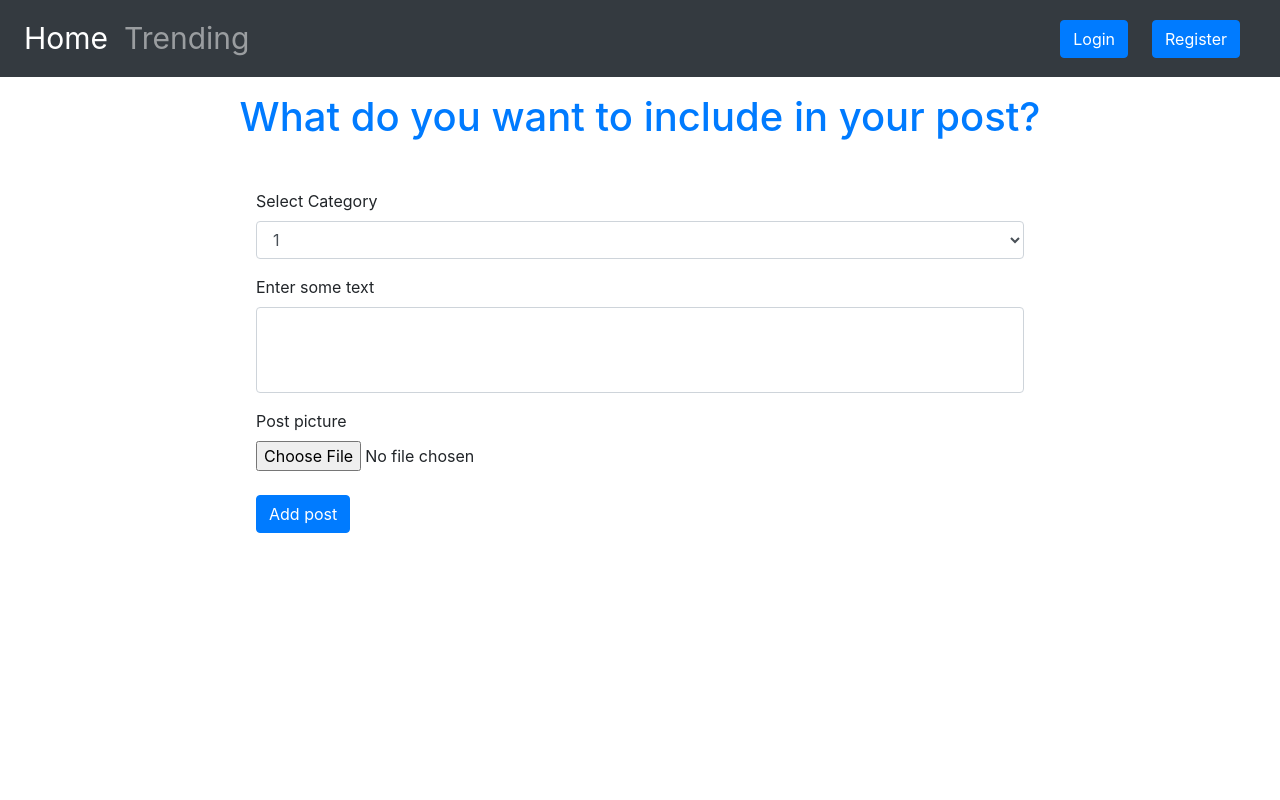
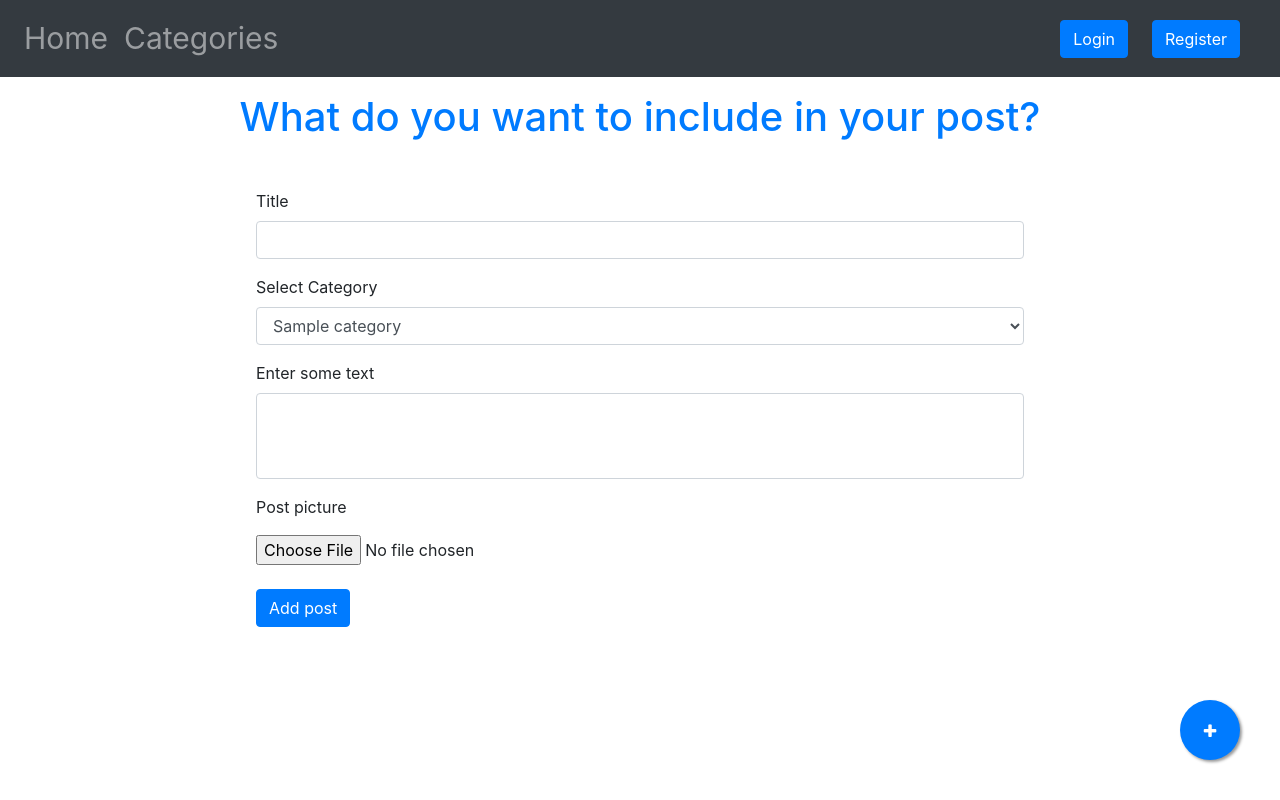
Before and after one commit to AndreiAvram123/Social-media-website, a PHP site: page /AddPost.php in a window 1280 px wide. Run offline with PHP 8.4, Linux system fonts and the light colour scheme; tables that the repository leaves empty or names only in its code hold one stand-in row (values such as "Sample post").

Commit message:
-now you can add posts -images are encrypted once they reach the database -posts are now redefined as belonging to a certain category

```diff
--- a/AddPost.php
+++ b/AddPost.php
@@ -1,9 +1,51 @@
 <?php
+require "DB.php";
 include "structure/AddPost.phtml";
 
-if(isset($_POST["addPostButton"])){
-    $postCategory = $_POST["postCategory"];
-    $postText = $_POST["postText"];
-   echo $_FILES["fileToUpload"]["name"];
+if (isset($_POST["addPostButton"])) {
+    $postTitle = $_POST["postTitle"];
+    $postCategoryName = $_POST["postCategory"];
+    $postContent = $_POST["postContent"];
+    $postDate = date('Y/m/d');
+    $postAuthor = "unknown";
+
+    $postImage = $_FILES["fileToUpload"]["name"];
+    $target_dir = "images/";
+    $imageFileType = strtolower(pathinfo($postImage, PATHINFO_EXTENSION));
+
+    if (uploadFile($postImage, $target_dir)) {
+       $post = new Post($postAuthor,$postTitle,$postDate,$postContent,
+           $postCategoryName, md5($postImage) . '.' . $imageFileType);
+       insertPostToDatabase($post);
+    }
+
 }
+
+function uploadFile($target_file, $target_dir)
+{
+    $imageFileType = strtolower(pathinfo($target_file, PATHINFO_EXTENSION));
+    $check = getimagesize($_FILES["fileToUpload"]["tmp_name"]);
+    if (!$check) {
+        //fake image
+        return false;
+    }
+
+    if ($imageFileType != "jpg" && $imageFileType != "png" && $imageFileType != "jpeg") {
+        return false;
+    }
+    // Check file size > 5mb
+    if ($_FILES["fileToUpload"]["size"] > 5000000) {
+        echo "Sorry, your file is too large.";
+        return false;
+    }
+    //encrypt the image name and then add the extension
+    $targetLocation = $target_dir . md5($target_file) . '.' . $imageFileType;
+    if (move_uploaded_file($_FILES["fileToUpload"]["tmp_name"], $targetLocation)) {
+        return true;
+    } else {
+        return false;
+    }
+
+}
+
 ?>
--- /dev/null
+++ b/Categories.php
@@ -0,0 +1,5 @@
+<?php
+global $currentPage;
+ $currentPage ="Categories.php";
+ require "structure/Categories.phtml";
+?>
--- a/DB.php
+++ b/DB.php
@@ -1,4 +1,6 @@
-<?php require "Post.php";
+<?php require "data/Post.php";
+      require "data/Category.php";
+
 $host = 'localhost';
 $username = 'root';
 $password = '';
@@ -13,7 +15,7 @@ function getAllPosts()
     $posts = array();
     while ($row = mysqli_fetch_assoc($result)) {
         $post = new Post($row['post_author'], $row['post_title']
-            , $row['post_date'], $row['post_content']);
+            , $row['post_date'], $row['post_content'],$row['post_category_name'],$row['post_image']);
         $posts[] = $post;
     }
     return $posts;
@@ -49,6 +51,7 @@ function getErrorMessagesSignUpForm()
 
     return "";
 }
+
 function getErrorMessageFromSignIn()
 {
     $username = $_POST['emailSignIn'];
@@ -61,6 +64,7 @@ function getErrorMessageFromSignIn()
     }
     return "";
 }
+
 function createUser()
 {
     global  $warningMessage;
@@ -79,12 +83,13 @@ function createUser()
     }
     return false;
 }
+
 function addUserDataToDatabase($username, $email, $password, $creationDate)
 {
 
-    $QUERY = "INSERT INTO USERS VALUES(NULL,'$username','$email','$password','$creationDate') ";
+    $query = "INSERT INTO USERS VALUES(NULL,'$username','$email','$password','$creationDate') ";
     global $connection;
-    return mysqli_query($connection, $QUERY);
+    return mysqli_query($connection, $query);
 }
 
 function addUserDataToSession($username, $email, $password, $creationDate)
@@ -130,7 +135,6 @@ function loginUser()
     return false;
 }
 
-
 function getUserFromDatabase($email){
    $query = "SELECT * FROM users WHERE email = '$email'";
    global  $connection;
@@ -146,4 +150,30 @@ function getUserFromDatabase($email){
    return null;
 }
 
+function getAllCategories(){
+    global $connection;
+    $query = "SELECT * FROM categories";
+    $categories = array();
+    $result = mysqli_query($connection,$query);
+    while($row = mysqli_fetch_assoc($result)){
+         $category = new Category($row['category_name'],$row['category_image']);
+         $categories[] = $category;
+    }
+    return $categories;
+}
+
+function insertPostToDatabase($post){
+    global $connection;
+    $postAuthor = $post-> getAuthorName();
+    $postTitle = $post ->getPostTitle();
+    $postDate = $post ->getPostDate();
+    $postContent = $post ->getPostContent();
+    $postCategoryName = $post ->getPostCategoryName();
+    $postImage = $post ->getPostImage();
+    $query = "INSERT INTO forum_posts VALUES (NULL,'$postAuthor','$postTitle','$postContent',
+    '$postCategoryName','$postDate','$postImage')";
+     $result  = mysqli_query($connection,$query);
+     return $result;
+}
+
 ?>
--- /dev/null
+++ b/data/Category.php
@@ -0,0 +1,32 @@
+<?php
+
+class Category
+{
+
+   private $categoryName;
+   private $categoryImage;
+
+    /**
+     * Category constructor.
+     * @param $categoryName
+     * @param $categoryImage
+     */
+    public function __construct($categoryName, $categoryImage)
+    {
+        $this->categoryName = $categoryName;
+        $this->categoryImage = $categoryImage;
+    }
+
+
+    public function getCategoryName()
+    {
+        return $this->categoryName;
+    }
+ public function getCategoryImage()
+    {
+        return $this->categoryImage;
+    }
+
+
+
+}
--- a/Post.php
+++ b/data/Post.php
@@ -1,11 +1,12 @@
 <?php
-
 class Post
 {
-  public $authorName;
-  public $postTitle;
-  public $postDate;
-  public $postContent;
+  private $authorName;
+  private $postTitle;
+  private $postDate;
+  private $postContent;
+  private $postImage;
+  private $postCategoryName;
 
     /**
      * Post constructor.
@@ -13,46 +14,60 @@ class Post
      * @param $postTitle
      * @param $postDate
      * @param $postContent
+     * @param $postCategoryName
+     * @param $postImage
      */
-    public function __construct($authorName, $postTitle, $postDate, $postContent)
+    public function __construct($authorName, $postTitle, $postDate, $postContent,$postCategoryName,$postImage)
     {
         $this->authorName = $authorName;
         $this->postTitle = $postTitle;
         $this->postDate = $postDate;
         $this->postContent = $postContent;
+        $this->postCategoryName = $postCategoryName;
+        $this->postImage = $postImage;
+
     }
 
     /**
      * @return mixed
      */
+    public function getPostCategoryName()
+    {
+        return $this->postCategoryName;
+    }
+
+
     public function getAuthorName()
     {
         return $this->authorName;
     }
 
-    /**
-     * @return mixed
-     */
+
     public function getPostTitle()
     {
         return $this->postTitle;
     }
 
-    /**
-     * @return mixed
-     */
+
     public function getPostDate()
     {
         return $this->postDate;
     }
 
-    /**
-     * @return mixed
-     */
+
     public function getPostContent()
     {
         return $this->postContent;
     }
 
+    /**
+     * @return mixed
+     */
+    public function getPostImage()
+    {
+        return $this->postImage;
+    }
+
+
 
 }
--- a/index.php
+++ b/index.php
@@ -1,6 +1,10 @@
 <?php require_once "DB.php";
 session_start();
 global $warningMessage;
+global $currentPage;
+global $categories;
+$categories = getAllCategories();
+$currentPage = "index.php";
 $warningMessage = "";
 
 if(isset($_POST['signOutButton'])){
--- a/structure/AddPost.phtml
+++ b/structure/AddPost.phtml
@@ -4,23 +4,32 @@
 <h1 class="page-title text-center mt-3">What do you want to include in your post?</h1>
 <div class="centered-container" >
 <form class="mt-5" method="post" action="AddPost.php" enctype="multipart/form-data">
-    <div class="form-group">
+
+    <div class="mt-3">
+        <label>Title</label>
+        <div class="input-group " >
+            <input type="text" name="postTitle" class="form-control"
+                   aria-describedby="inputGroup-sizing-default">
+        </div>
+    </div>
+
+    <div class="form-group mt-3">
         <label for="exampleFormControlSelect1">Select Category</label>
         <select class="form-control" name="postCategory">
-            <option>1</option>
-            <option>2</option>
-            <option>3</option>
-            <option>4</option>
-            <option>5</option>
+            <?php
+            foreach(getAllCategories() as $category){
+                echo '<option>'.$category ->getCategoryName().'</option>';
+            }
+            ?>
         </select>
     </div>
     <div class="form-group">
         <label >Enter some text</label>
-        <textarea class="form-control text-area" name="postText" rows="3" ></textarea>
+        <textarea class="form-control text-area" name="postContent" rows="3" ></textarea>
     </div>
 
     <div class="mt-3">
-        <span>Post picture</span>
+        <label>Post picture</label>
         <div class="custom-file mt-2">
             <input type="file" name="fileToUpload" id="fileToUpload" >
         </div>
--- a/structure/Header.phtml
+++ b/structure/Header.phtml
@@ -5,7 +5,7 @@
     <link rel="stylesheet" href="css/myCSS.css">
     <link rel="stylesheet" href="https://cdnjs.cloudflare.com/ajax/libs/font-awesome/4.7.0/css/font-awesome.min.css">
     <!-- Compiled and minified CSS -->
-        <script src="https://code.jquery.com/jquery-3.3.1.slim.min.js"
+    <script src="https://code.jquery.com/jquery-3.3.1.slim.min.js"
             integrity="sha384-q8i/X+965DzO0rT7abK41JStQIAqVgRVzpbzo5smXKp4YfRvH+8abtTE1Pi6jizo"
             crossorigin="anonymous"></script>
     <script src="https://cdnjs.cloudflare.com/ajax/libs/popper.js/1.14.7/umd/popper.min.js"
@@ -23,18 +23,32 @@
 
         <div class="collapse navbar-collapse">
             <ul class="navbar-nav mr-auto">
-                <li class="nav-item active">
-                    <a class="nav-link" href="index.php" id="home">Home <span class="sr-only">(current)</span></a>
+                <?php
+                global $currentPage;
+                if ($currentPage == "index.php") {
+                    echo '<li class="nav-item active">';
+                } else {
+                    echo '<li class="nav-item">';
+                }
+                ?>
+                <a class="nav-link" href="index.php" id="home">Home <span class="sr-only">(current)</span></a>
                 </li>
-                <li class="nav-item">
-                    <a class="nav-link" href="#">Trending</a>
+                <?php
+                if ($currentPage == "Categories.php") {
+                    echo '<li class="nav-item active">';
+                } else {
+                    echo '<li class="nav-item">';
+                }
+
+                ?>
+                <a class="nav-link" href="Categories.php">Categories</a>
                 </li>
             </ul>
 
             <?php
             if (isset($_SESSION['Username'])) {
                 $isUserLoggedIn = true;
-            }else{
+            } else {
                 $isUserLoggedIn = false;
             }
 
@@ -49,10 +63,13 @@
                 include "RegisterModal.phtml";
 
             }
-
             ?>
 
         </div>
     </nav>
 
 </head>
+<a href="AddPost.php"
+<div class="float" >
+    <i  class="fa fa-plus add-button"></i>
+</div></a>
--- a/structure/LoginModal.phtml
+++ b/structure/LoginModal.phtml
@@ -8,7 +8,7 @@
     <div class="modal-dialog" role="document">
         <div class="modal-content">
             <div class="modal-header">
-                <h5 class="modal-title" id="exampleModalLabel">SIGN IN</h5>
+                <h5 class="modal-title">SIGN IN</h5>
                 <button type="button" class="close" data-dismiss="modal" aria-label="Close">
                     <span aria-hidden="true">&times;</span>
                 </button>
--- a/structure/RegisterModal.phtml
+++ b/structure/RegisterModal.phtml
@@ -8,7 +8,7 @@
     <div class="modal-dialog" role="document">
         <div class="modal-content">
             <div class="modal-header">
-                <h5 class="modal-title" id="exampleModalLabel">Sign up</h5>
+                <h5 class="modal-title">Sign up</h5>
                 <button type="button" class="close" data-dismiss="modal" aria-label="Close">
                     <span aria-hidden="true">&times;</span>
                 </button>
```
Also changed, not shown: structure/Categories.phtml (added, +13 -0 lines), structure/CategoryView.phtml (added, +10 -0 lines), structure/index.phtml (+1 -7 lines), images/placeholder.jpg (deleted).
